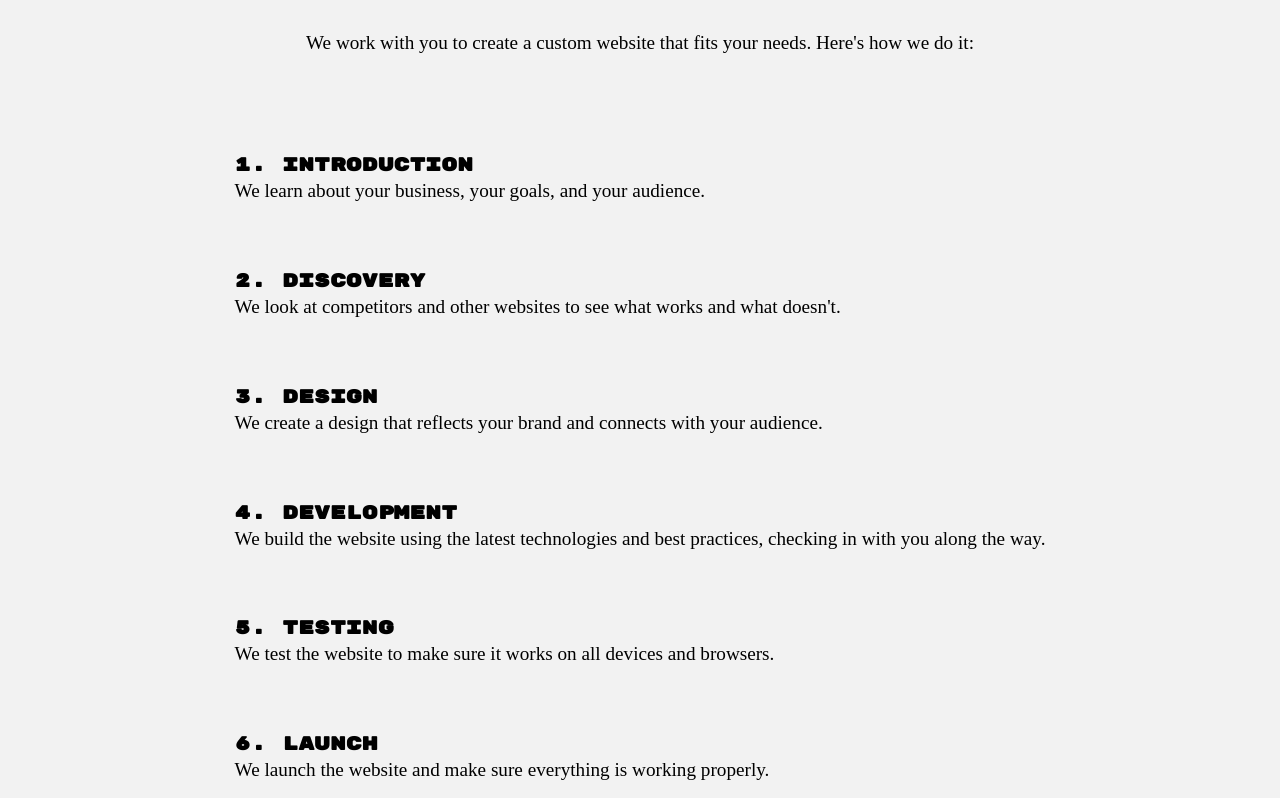
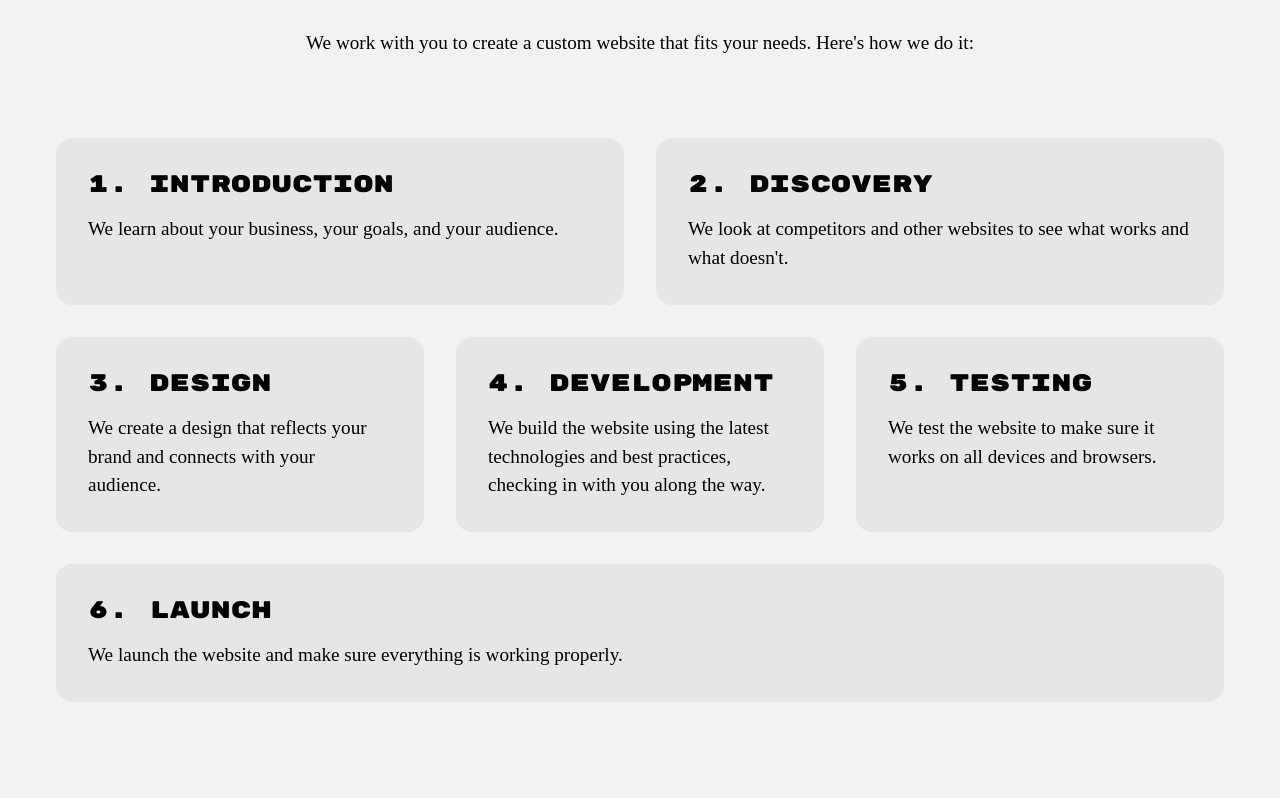
Before and after one commit to unexpectedlyalarming/web-design-portfolio, a Next.js app: page / in a window 1280 px wide. Shown: the part 1600-2398 px from the top of the page. Built offline with nearby package versions, Linux system fonts and the light colour scheme; a web font is replaced by a local one.

Commit message:
Added smooth scroll and bento boxes

```diff
--- a/src/app/globals.css
+++ b/src/app/globals.css
@@ -452,10 +452,18 @@ point {
   grid-row-end: span 1;
   display: grid;
 
-  grid-template-columns: repeat(1, 1fr);
+  grid-template-columns: repeat(6, 1fr);
   grid-gap: 2rem;
 
-  @media (max-width: 1200px) {
+  /* @media (max-width: 1200px) {
+    display: flex;
+    flex-direction: column;
+    justify-content: center;
+    align-items: center;
+    text-align: center;
+    width: 80%;
+  } */
+  @media (max-width: 768px) {
     display: flex;
     flex-direction: column;
     justify-content: center;
@@ -471,7 +479,56 @@ point {
   flex-direction: column;
   text-align: center;
   padding: 1rem;
+  background-color: var(--primary-darker);
+  border-radius: 1rem;
+  padding: 2rem;
 }
 .process-item p {
   text-align: left;
 }
+
+/* Bento box items */
+
+.process-item.item-1 {
+  grid-column-start: 1;
+  grid-column-end: span 3;
+  grid-row-start: 1;
+  grid-row-end: span 1;
+}
+.process-item.item-2 {
+  grid-column-start: 4;
+  grid-column-end: span 3;
+  grid-row-start: 1;
+  grid-row-end: span 1;
+}
+.process-item.item-3 {
+  grid-column-start: 1;
+  grid-column-end: span 2;
+  grid-row-start: 2;
+  grid-row-end: span 1;
+}
+.process-item.item-4 {
+  grid-column-start: 3;
+  grid-column-end: span 2;
+  grid-row-start: 2;
+  grid-row-end: span 1;
+}
+.process-item.item-5 {
+  grid-column-start: 5;
+  grid-column-end: span 2;
+  grid-row-start: 2;
+  grid-row-end: span 1;
+}
+.process-item.item-6 {
+  grid-column-start: 1;
+  grid-column-end: span 6;
+  grid-row-start: 3;
+}
+.process-item h3 {
+  font-size: 1.5rem;
+  font-weight: 400;
+  margin-bottom: 1rem;
+  @media (max-width: 1100px) {
+    font-size: 1.2rem;
+  }
+}
--- a/src/app/layout.js
+++ b/src/app/layout.js
@@ -14,6 +14,7 @@ export default function RootLayout({ children }) {
         <Nav />
         {children}
         <Footer />
+        <script async src="/js/scrollUtil.js"></script>
       </body>
     </html>
   );
--- a/src/app/page.js
+++ b/src/app/page.js
@@ -13,12 +13,12 @@ export default function Home() {
             Ready to stand out? We're ready to help with a custom website to fit
             your needs.
           </p>
-          <a className="btn btn-primary" href="">
+          <a className="btn btn-primary" href="#philosophy">
             Start here.
           </a>
         </div>
 
-        <div className="philosophy">
+        <div className="philosophy" id="philosophy">
           <h2>Our philosophy</h2>
           <p>
             We believe that a website should be more than just a means to an
@@ -26,7 +26,6 @@ export default function Home() {
             with your audience.
           </p>
         </div>
-        {/* Points on how we help */}
 
         <ul className="points">
           <li className="point">
@@ -101,39 +100,39 @@ export default function Home() {
           </p>
         </div>
         <ul className="process-list">
-          <li className="process-item">
+          <li className="process-item item-1">
             <h3>1. Introduction</h3>
             <p>We learn about your business, your goals, and your audience.</p>
           </li>
-          <li className="process-item">
+          <li className="process-item item-2">
             <h3>2. Discovery</h3>
             <p>
               We look at competitors and other websites to see what works and
               what doesn't.
             </p>
           </li>
-          <li className="process-item">
+          <li className="process-item item-3">
             <h3>3. Design</h3>
             <p>
               We create a design that reflects your brand and connects with your
               audience.
             </p>
           </li>
-          <li className="process-item">
+          <li className="process-item item-4">
             <h3>4. Development</h3>
             <p>
               We build the website using the latest technologies and best
               practices, checking in with you along the way.
             </p>
           </li>
-          <li className="process-item">
+          <li className="process-item item-5">
             <h3>5. Testing</h3>
             <p>
               We test the website to make sure it works on all devices and
               browsers.
             </p>
           </li>
-          <li className="process-item">
+          <li className="process-item item-6">
             <h3>6. Launch</h3>
             <p>
               We launch the website and make sure everything is working
```
Also changed, not shown: public/js/scrollUtil.js (added, +9 -0 lines).
